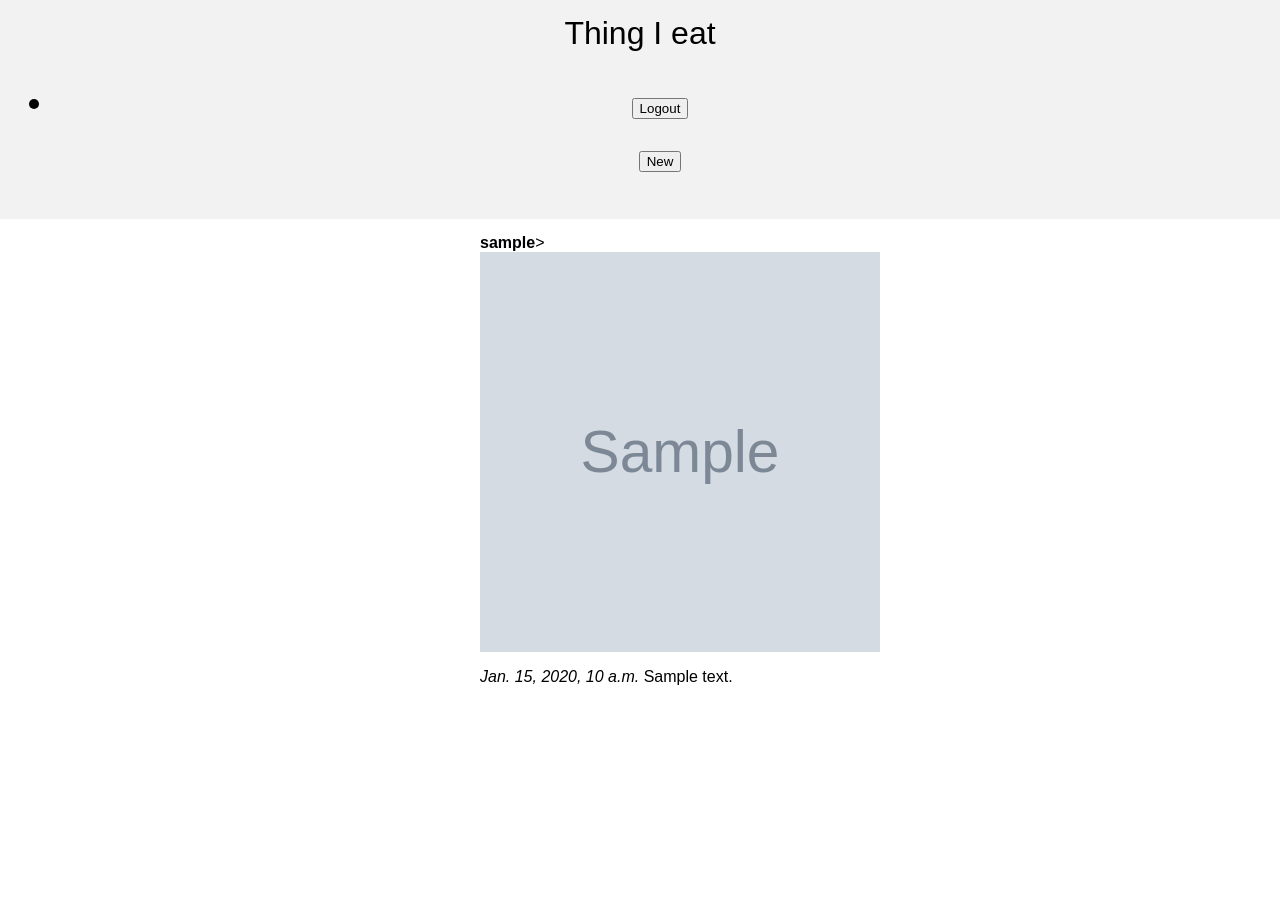
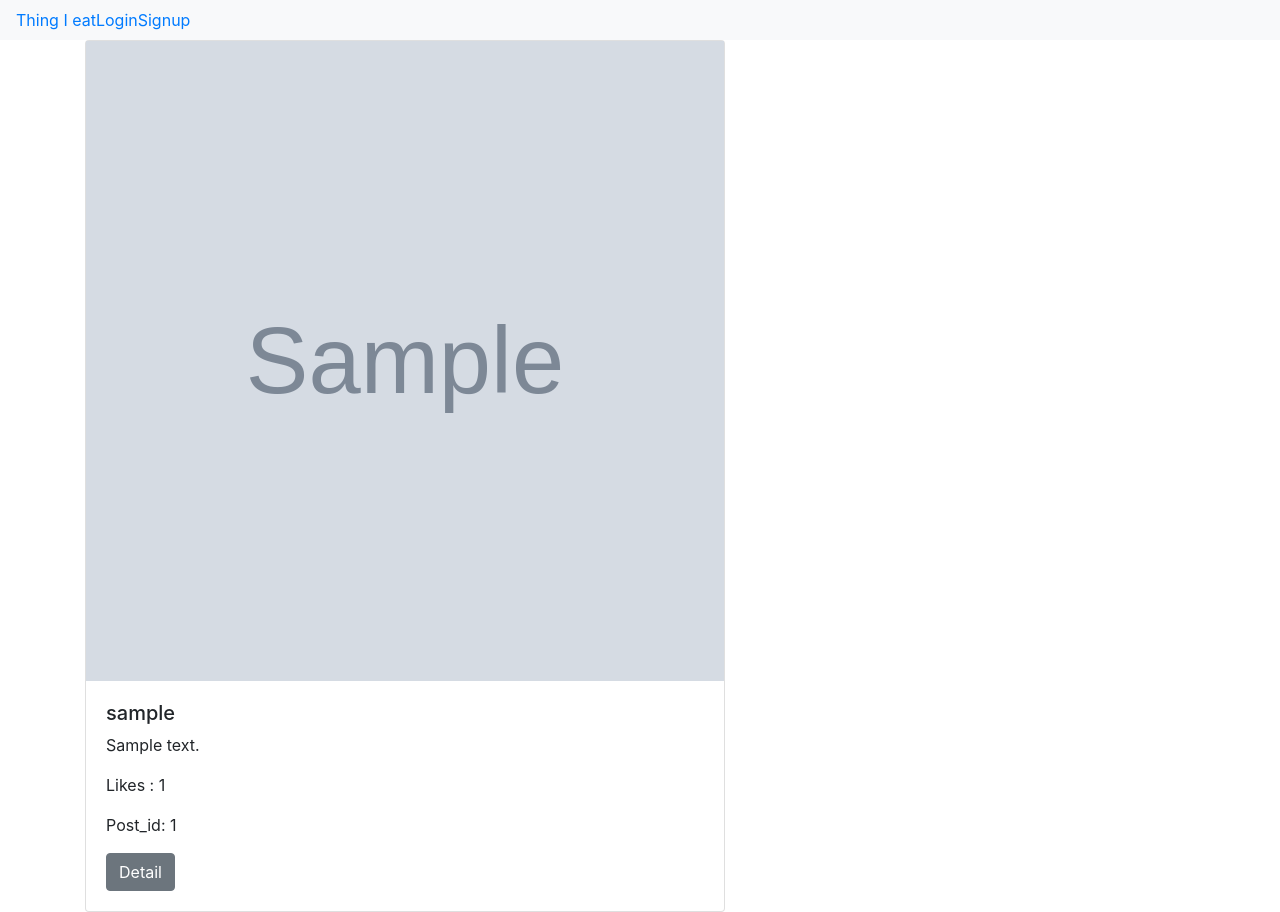
Before and after one commit to zkid18/django_food_bot, a Django app: page / in a window 1280 px wide. Before the commit the page ends 685 px from the top, so only its background shows below. Run offline with Django 3.2, Linux system fonts and the light colour scheme; tables that the repository leaves empty hold one stand-in row (values such as "Sample post"); grey boxes marked "Sample" are stand-in pictures; some libraries are stand-ins or nearby versions.

Commit message:
Post and Account class-views

```diff
--- a/accounts/urls.py
+++ b/accounts/urls.py
@@ -1,10 +1,13 @@
 from django.conf.urls import url
-from . import views
+from accounts.views import LoginView, LogoutView, SignupView
 
 app_name = 'accounts'
 
 urlpatterns = [
-    url("^signup/$", views.signup_view, name='signup'),
-    url("^login/$", views.login_view, name="login"),
-    url("^logout/$", views.logout_view, name="logout"),
+    # url("^signup/$", views.signup_view, name='signup'),
+    # url("^login/$", views.login_view, name="login"),
+    # url("^logout/$", views.logout_view, name="logout"),
+    url("^signup/$", SignupView.as_view(), name='signup'),
+    url("^login/$", LoginView.as_view(), name="login"),
+    url("^logout/$", LogoutView.as_view(), name="logout"),
 ]
--- a/foodie/urls.py
+++ b/foodie/urls.py
@@ -17,7 +17,8 @@ from django.contrib import admin
 from django.urls import path, include
 from django.conf import settings
 from django.conf.urls.static import static
-from posts.views import PostList, PostCreate
+from django.contrib.staticfiles.urls import staticfiles_urlpatterns
+from posts.views import PostList, PostCreate, PostLikeToggle, PostDetail
 from telebot_api.views import BotView
 from django.views.decorators.csrf import csrf_exempt
 
@@ -27,7 +28,11 @@ urlpatterns = [
     path('new/', PostCreate.as_view(), name='new'),
     path('', PostList.as_view(), name='list'),
     path('posts/', PostList.as_view(), name='list'),
-    # path('posts/<pk>/', PostDetail.as_view(), name='detail'),
-    path('bot/webhook', csrf_exempt(BotView.as_view()))
+    path('posts/<pk>/like/', PostLikeToggle.as_view(), name='like'),
+    path('posts/<pk>/', PostDetail.as_view(), name='detail'),
+    path('bot/webhook', csrf_exempt(BotView.as_view())),
+]
 
-] + static(settings.MEDIA_URL, document_root=settings.MEDIA_ROOT)
+urlpatterns += staticfiles_urlpatterns()
+# urlpatterns += static(settings.STATIC_URL, document_root=settings.STATICFILES_DIRS)
+urlpatterns += static(settings.MEDIA_URL, document_root=settings.MEDIA_ROOT)
--- a/posts/models.py
+++ b/posts/models.py
@@ -1,13 +1,23 @@
 from django.db import models
-from django.contrib.auth.models import User
+from django.contrib.auth.models import User, UserManager
+from django.urls import reverse
 
-# Create your models here.
+def randomString():
+    um = UserManager()
+    return( um.make_random_password(length=25))
+
 class Post(models.Model):
     image = models.ImageField()
     description = models.TextField()
+    slug = models.SlugField(unique=True, blank=True, editable=False, default=randomString)
     author = models.ForeignKey(User, on_delete=models.CASCADE)
     created = models.DateTimeField(auto_now_add=True)
     modified = models.DateTimeField(auto_now=True)
+    likes = models.ManyToManyField(User, blank=True, related_name='post_likes')
+
+    def get_absolute_url(self, pk):
+        return reverse("detail", kwargs={"pk": pk})
+
 
 class Comment(models.Model):
     post = models.ForeignKey(Post, on_delete=models.CASCADE)
--- a/posts/templates/posts/post_form.html
+++ b/posts/templates/posts/post_form.html
@@ -4,6 +4,6 @@
 <form action = "{% url 'new' %}" method="POST" enctype="multipart/form-data">
     {% csrf_token %}
     {{ form.as_p }}
-    <input type="submit" value="Post">
+    <input type="submit" value="Create post">
 </form>
 {% endblock %}
--- a/posts/templates/posts/post_list.html
+++ b/posts/templates/posts/post_list.html
@@ -1,9 +1,20 @@
 {% extends 'base.html' %}
 {% block content %}
     {% for post in object_list %}
-    <strong>{{post.author.username}}</strong>>
-    <img src = "{{ post.image.url }}" width=400 height=400>
-    <p><em>{{ post.created }}</em> {{ post.description }}</p>
+    <div class="card" style="width: 40rem;">
+        <img src = "{{ post.image.url }}" style="height: 40rem;">
+        <div class="card-body">
+            <h5 class="card-tittle">{{post.author.username}}</h5>
+            <p class="card-text">{{ post.description }}</p>
+            <p class="card-text">Likes : {{ post.likes.count }}</p>
+            <p class="id">Post_id: {{ post.id }}</p>
+            <div class="btn-group-vertical">
+                <form action="{% url 'detail' pk=post.id %}" method="GET">
+                    <button type="submit" class="btn btn-secondary">Detail</button>
+                </form>
+                <!-- <button type="button" class="btn btn-secondary">down</button> -->
+            </div>
+        </div>
+    </div>
     {% endfor %}
 {% endblock %}
-</html>
--- a/posts/views.py
+++ b/posts/views.py
@@ -1,16 +1,44 @@
 from django.shortcuts import render
 from django.views.generic.list import ListView
 from django.views.generic.edit import CreateView
+from django.views.generic.detail import DetailView
 from django.contrib.auth.decorators import login_required
 from django.contrib.auth.mixins import LoginRequiredMixin
+from django.views.generic import RedirectView
+from django.shortcuts import get_object_or_404
 # Create your views here.
 from posts.models import Post
 
 class PostList(ListView):
     model = Post
 
+class PostLikeToggle(RedirectView):
+
+    def get_redirect_url(self, *args, **kwargs):
+        post_id = kwargs.get('pk')
+        post = get_object_or_404(Post, id=post_id)
+        user = self.request.user
+        if post.likes.filter(id=user.id).exists():
+            post.likes.remove(user)
+        else:
+            post.likes.add(user)
+        url_redirect = post.get_absolute_url(post_id)
+        return url_redirect
+
+
 class PostCreate(LoginRequiredMixin, CreateView):
     model = Post
-    fields = ['image', 'description', 'author']
+    fields = ['image', 'description']
     success_url = '/'
     login_url = '/accounts/login'
+
+    def form_valid(self, form):
+        form.instance.author = self.request.user
+        return super().form_valid(form)
+
+class PostDetail(DetailView):
+    model = Post
+
+    def get_context_data(self, *args, **kwargs):
+        context = super().get_context_data(*args, **kwargs)
+        return context
--- a/templates/base.html
+++ b/templates/base.html
@@ -1,45 +1,43 @@
+{% load static %}
+<!DOCTYPE html>
 <html>
     <head>
+        <meta charset="utf-8">
+        <meta name="viewport" content="width=device-width, initial-scale=1, shrink-to-fit=no">
+
+        <!-- <link rel="stylesheet" href="{% static 'styles.css' %}"> -->
+        <link rel="stylesheet" href="https://stackpath.bootstrapcdn.com/bootstrap/4.3.1/css/bootstrap.min.css" integrity="sha384-ggOyR0iXCbMQv3Xipma34MD+dH/1fQ784/j6cY/iJTQUOhcWr7x9JvoRxT2MZw1T" crossorigin="anonymous">
         <title>Things I eat</title>
-        <style type="text/css">
-    body {
-        font-family: sans-serif;
-        margin: 0;
-    }
-    .container {
-        width: 25%;
-        margin: auto;
-    }
-    .header {
-        padding: 15px;
-        text-align: center;
-        font-size: 2em;
-        background: #f2f2f2;
-        margin-bottom: 15px;
-    }
-    .header > a {
-        color: inherit;
-        text-decoration: none;
-    }
-    </style>
     </head>
     <body>
-        <div class = "header">
+        <nav class="navbar navbar-expand-lg navbar-light bg-light">
             <a href="/">Thing I eat</a>
-            <nav>
-                <ul>
-                    <li>
-                        <form class="logout-link" action= "{% url 'accounts:logout' %}" method="post">
-                            {% csrf_token %}
-                            <button type="submit">Logout</button>
-                        </form>
-                        <form class="new-post" action="{% url 'new' %}">
-                            <button type="submit">New</button>
-                        </form>
-                    </li>
+            <div class="collapse navbar-collapse" id="navbarSupportedContent">
+                <ul class="navbar-nav mr-auto">
+                    {% if user.is_authenticated %}
+                        <li class="nav-item">
+                            <!-- {% csrf_token %}
+                            <a href="{% url 'accounts:logout' %}">Logout</a> -->
+                            <form class="logout-link" action= "{% url 'accounts:logout' %}" method="post">
+                                {% csrf_token %}
+                                <button type="submit" class="btn btn-outline-secondary">Logout</button>
+                            </form>
+                        </li>
+                        <li class="nav-item">
+                            <form class="new-post" action="{% url 'new' %}">
+                                <button type="submit" class="btn btn-primary">New</button>
+                            </form>
+                        </li>
+                        <li>
+                            <p>{{user}}</p>
+                        </li>
+                    {% else %}
+                        <li class="nav-item"><a href="{% url 'accounts:login' %}">Login</a></li>
+                        <li class="nav-item"><a href="{% url 'accounts:signup' %}">Signup</a></li>
+                    {% endif %}
                 </ul>
-            </nav>
-        </div>
+            </div>
+        </nav>
         <div class="container">
             {% block content %}
             {% endblock %}
```
Also changed, not shown: accounts/views.py (+56 -20 lines), assets/styles.css (added, +36 -0 lines), posts/templates/posts/post_detail.html (added, +20 -0 lines), settings/base.py (+8 -1 lines), media/640_1.gif (added), media/640_1_37Z3fx5.gif (added), media/640_1_AcXIT0j.gif (added), media/640_1_JBw1feW.gif (added), posts/migrations/0002_post_likes.py (added), posts/migrations/0003_post_slug.py (added), 2 other files.
